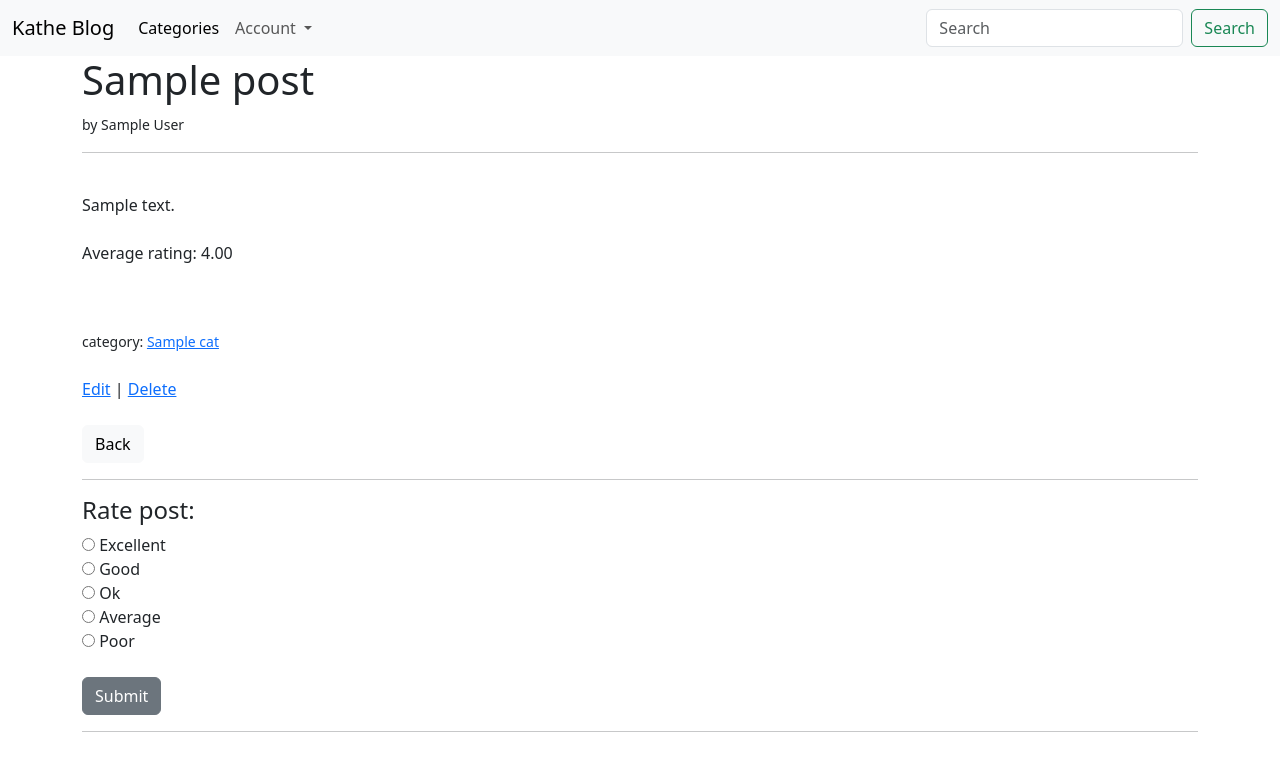
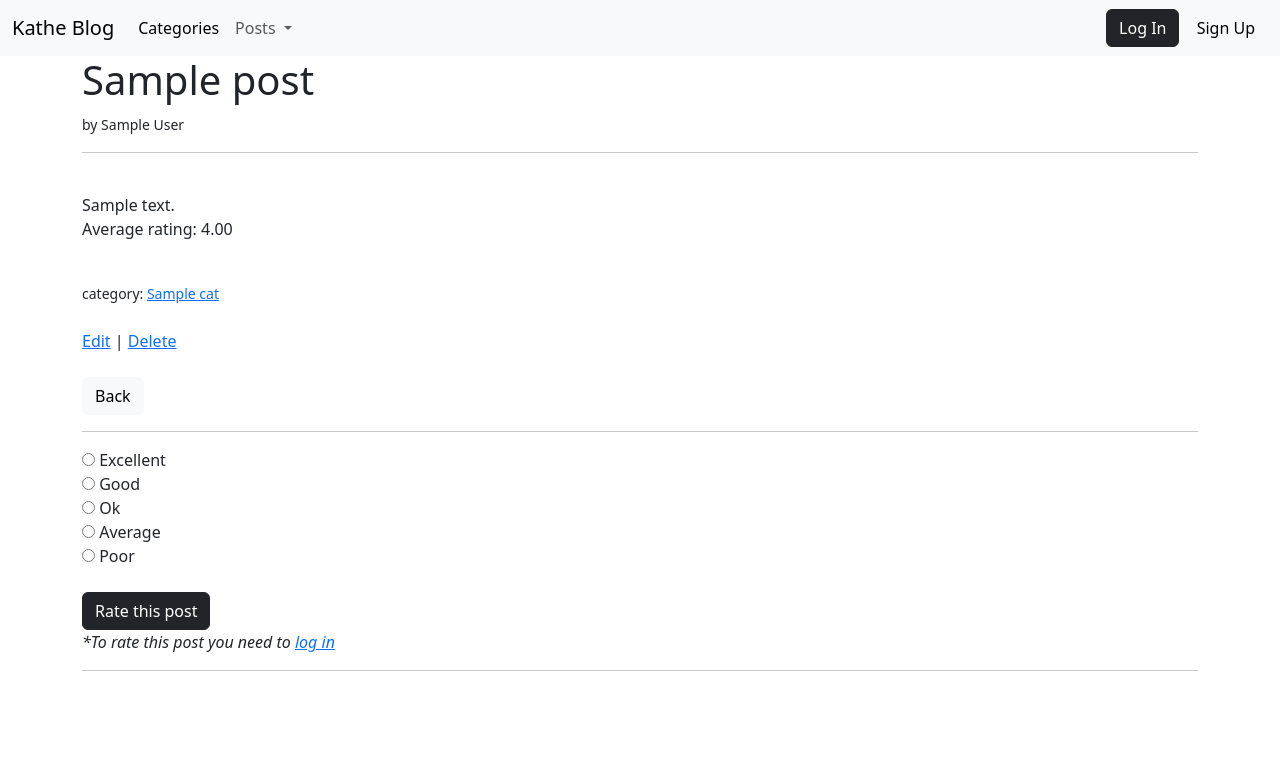
Before and after one commit to katarzynaheller/blog_with_ratings, a Django app: template blog/templates/post_detail.html in a window 1280 px wide. Shown: the top 771 px of the page. Run offline with Django 4.2, Linux system fonts and the light colour scheme; the template is opened without the code that fills it: most values are stand-ins (such as "Sample title", 1, 10 or a date in 2020).

Commit message:
post detail view with LoginRequiredMixin and category/rating view changes if not empty

```diff
--- a/blog/templates/base.html
+++ b/blog/templates/base.html
@@ -4,7 +4,7 @@
 <head>
     <meta charset="utf-8">
     <meta name="viewport" content="width=device-width, initial-scale=1">
-    <title>Django blog</title>
+    <title>{% block title %}Django blog{% endblock title %}</title>
     <link href="https://cdn.jsdelivr.net/npm/bootstrap@5.3.0-alpha1/dist/css/bootstrap.min.css" rel="stylesheet"
         integrity="sha384-GLhlTQ8iRABdZLl6O3oVMWSktQOp6b7In1Zl3/Jr59b6EGGoI1aFkw7cmDA6j6gD" crossorigin="anonymous">
 </head>
@@ -26,23 +26,38 @@
                     <li class="nav-item dropdown">
                         <a class="nav-link dropdown-toggle" href="#" role="button" data-bs-toggle="dropdown"
                             aria-expanded="false">
-                            Account
+                            Posts
                         </a>
                         <ul class="dropdown-menu">
-                            <li><a class="dropdown-item" href="#"> Log in</a>
+                            <li><a class="dropdown-item" href="{% url 'post_new' %}">Create</a>
                             </li>
-                            <li><a class="dropdown-item" href="{% url 'signup' %}">Sign up</a></li>
+                            <li><a class="dropdown-item" href="#">Edit</a></li>
                             <li>
                                 <hr class="dropdown-divider">
                             </li>
-                            <li><a class="dropdown-item" href="{% url 'post_new' %}">Create new post</a></li>
+                            <li><a class="dropdown-item" href="#">Delete</a></li>
                         </ul>
                     </li>
                 </ul>
-                <form class="d-flex" role="search">
-                    <input class="form-control me-2" type="search" placeholder="Search" aria-label="Search">
-                    <button class="btn btn-outline-success" type="submit">Search</button>
-                </form>
+                {% if user.is_authenticated %}
+                <div class="dropdown text-end">
+                    <a href="#" class="d-block link-dark text-decoration-none dropdown-toggle" id="dropdownUser1"
+                        data-bs-toggle="dropdown" aria-expanded="false">
+                        {{ user.username }}
+                    </a>
+                    <div class="dropdown-menu text-small" aria-labelledby="dropdownUser1">
+                        <a class="dropdown-item" href="{% url 'password_change'%}">
+                            Change password</a>
+                        <a class="dropdown-item" href="{% url 'logout' %}">Log Out</a>
+                    </div>
+                </div>
+                {% else %}
+                </ul>
+                <div class="text-end">
+                    <a href="{% url 'login' %}" class="btn btn-dark">Log In</a>
+                    <a href="{% url 'signup' %}" class="btn btn-light">Sign Up</a>
+                </div>
+                {% endif %}
             </div>
         </div>
     </nav>
--- a/blog/templates/post_detail.html
+++ b/blog/templates/post_detail.html
@@ -8,14 +8,19 @@
 <br />
 
 {{ post.body }}
-<br /><br />
+<br />
+{% if post.average is not None %}
 <p>Average rating: {{ post.average_rating|floatformat:2 }}</p>
+{% endif %}
+<br />
+{% for cat in cats %}
+<small>category:
+    {% if cat is not None %}
+    <a href="{% url 'category_detail' cat.pk %}"> {{ cat.name }}</a></small>
+{% endif %}
+{% endfor %}
 
-<br /><br />
-<small>category:
-    {% for cat in cats %}
-    <a href="{% url 'category_detail' cat.pk %}"> {{ cat.name }}</a>
-    {% endfor %}</small>
+
 
 <br /><br />
 <a href="{% url 'post_edit' post.pk %}">Edit</a> | <a href="{% url 'post_delete' post.pk %}">Delete</a>
@@ -23,9 +28,9 @@
 <a href="{% url 'home' %}" class="btn btn-light">Back</a>
 
 <hr>
+{% if user.is_authenticated %}
 <form action="{% url 'post_rate' post.pk %}" method="post">
     {% csrf_token %}
-
     <h4>Rate post:</h4>
     <form action="{% url 'post_rate' post.pk %}" method="post">
         <input type="radio" id="rate" name="rate" value="5">
@@ -41,5 +46,21 @@
         <input type="submit" class="btn btn-secondary" value="Submit">
     </form>
 </form>
+{% else %}
+<input type="radio" id="rate" name="rate" value="5">
+<label for="5">Excellent</label><br>
+<input type="radio" id="rate" name="rate" value="4">
+<label for="4">Good</label><br>
+<input type="radio" id="rate" name="rate" value="3">
+<label for="3">Ok</label><br>
+<input type="radio" id="rate" name="rate" value="2">
+<label for="2">Average</label><br>
+<input type="radio" id="rate" name="rate" value="1">
+<label for="1">Poor</label><br><br>
+<a href="{% url 'login' %}" class="btn btn-dark">Rate this post </a>
+<br />
+<p><i>*To rate this post you need to <a href="{% url 'login' %}"> log in </a></i></p>
+
+{% endif %}
 <hr>
 {% endblock content %}
```
Also changed, not shown: blog/templates/post_new.html (+4 -3 lines), blog/views.py (+9 -4 lines).
